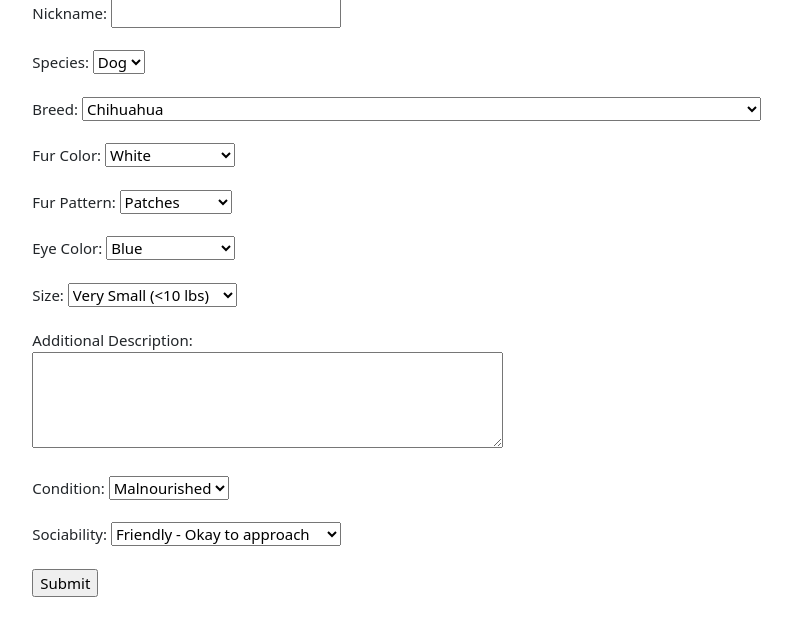
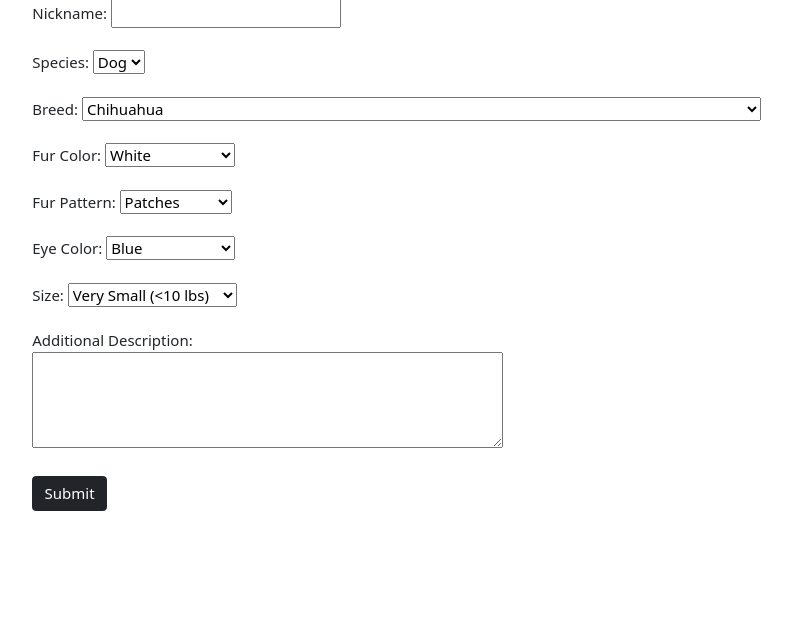
Before and after one commit to jelainhart/fnpa, a PHP site: page /cs4640/addpet.php in a window 1280 px wide. Shown: the part 67-703 px from the top of the page, without its empty margins (49-841 px from the left). Run offline with PHP 8.4, Linux system fonts and the light colour scheme.

Commit message:
made pet adding work

```diff
--- a/addpet-db.php
+++ b/addpet-db.php
@@ -1,41 +1,41 @@
 <?php
-function addPet($species, $breed, $fur_color, $fur_pattern, $eye_color, $size, $additional_description, $nickname)
+function addPet($species, $breed, $fur_color, $fur_pattern, $eye_color, $pet_size, $additional_description, $nickname)
 {
-   global $db;        // ensure proper data type before inserting it into a db
+   global $db;
 
-   $animal_query = "INSERT INTO Animal (species, breed, fur_color, fur_pattern, eye_color, size, additional_description) VALUES (:species, :breed, :fur_color, :fur_pattern, :eye_color, :pet_size, :additional_description)";
-   $pets_query = "INSERT INTO Pets (nickname) VALUES (:nickname)";
+   $animal_query = "INSERT INTO Animal (species, breed, fur_color, fur_pattern, eye_color, pet_size, additional_description) VALUES (:species, :breed, :fur_color, :fur_pattern, :eye_color, :pet_size, :additional_description)";
+   $pets_query = "INSERT INTO Pets (animal_id, nickname) VALUES (:animal_id, :nickname)";
 
    try {
-      // prepared statement
-      // pre-compile
+      $db->beginTransaction();
+      // Insert into Animal table
       $statement = $db->prepare($animal_query);
-      // fill in the value
       $statement->bindValue(':species', $species);
       $statement->bindValue(':breed', $breed);
-      $statement->bindValue(':fur_color',$fur_color);
+      $statement->bindValue(':fur_color', $fur_color);
       $statement->bindValue(':fur_pattern', $fur_pattern);
       $statement->bindValue(':eye_color', $eye_color);
-      $statement->bindValue(':pet_size',$size);
+      $statement->bindValue(':pet_size', $pet_size);
       $statement->bindValue(':additional_description', $additional_description);
-      $statement->bindValue(':eye_color', $eye_color);
-      // exe
       $statement->execute();
+      $animal_id = $db->lastInsertId();
       $statement->closeCursor();
 
-
+      // Insert into Pets table
       $statement2 = $db->prepare($pets_query);
+      $statement2->bindValue(':animal_id', $animal_id);
       $statement2->bindValue(':nickname', $nickname);
       $statement2->execute();
       $statement2->closeCursor();
 
+      $db->commit();
 
-   } catch (PDOException $e)
-   {
-      $e->getMessage();   // consider a generic message
-   } catch (Exception $e)
-   {
-      $e->getMessage();   // consider a generic message
+   } catch (PDOException $e) {
+      $db->rollBack();
+      echo "Error: " . $e->getMessage();
+   } catch (Exception $e) {
+      $db->rollBack();
+      echo "Error: " . $e->getMessage();
    }
-
 }
+?>
--- a/addpet.php
+++ b/addpet.php
@@ -9,8 +9,7 @@ if ($_SERVER['REQUEST_METHOD'] == 'POST')   // GET
 {
   if (!empty($_POST['addPetBtn']))    // $_GET['....']
   {
-      addRequests($_POST['species'], $_POST['breed'], $_POST['fur_color'], $_POST['fur_pattern'], $_POST['eye_color'], $_POST['pet_size'], $_POST['additional_description'], $_POST['nickname']);
-      $list_of_requests = getAllRequests();
+      addPet($_POST['species'], $_POST['breed'], $_POST['fur_color'], $_POST['fur_pattern'], $_POST['eye_color'], $_POST['pet_size'], $_POST['additional_description'], $_POST['nickname']);
   }
 }
   ?>
@@ -40,7 +39,7 @@ if ($_SERVER['REQUEST_METHOD'] == 'POST')   // GET
     </div>
   </div>
 
-  <form method="post" action="<?php $_SERVER['PHP_SELF'] ?>" onsubmit="return validateInput()">
+  <form method="post" action="addpet.php">
     <label for="nickname">Nickname:</label>
         <input type="text" id="nickname" name="nickname"><br><br>
 
@@ -351,8 +350,8 @@ if ($_SERVER['REQUEST_METHOD'] == 'POST')   // GET
       <option value="dark">Dark</option>
     </select><br><br>
 
-    <label for="size">Size:</label>
-    <select id="size" name="size">
+    <label for="pet_size">Size:</label>
+    <select id="pet_size" name="pet_size">
       <option value="very_small">Very Small (&lt;10 lbs)</option>
       <option value="small">Small (10-25 lbs)</option>
       <option value="medium">Medium (26-50 lbs)</option>
@@ -363,27 +362,7 @@ if ($_SERVER['REQUEST_METHOD'] == 'POST')   // GET
     <label for="additional_description">Additional Description:</label><br>
     <textarea id="additional_description" name="additional_description" rows="4" cols="50"></textarea><br><br>
 
-    <label for="condition">Condition:</label>
-    <select id="condition" name="condition">
-      <option value="malnourished">Malnourished</option>
-      <option value="sick">Sick</option>
-      <option value="injured">Injured</option>
-      <option value="tired">Tired</option>
-      <option value="healthy">Healthy</option>
-      <option value="unknown">Unknown</option>
-    </select><br><br>
-
-    <label for="sociability">Sociability:</label>
-    <select id="sociability" name="sociability">
-      <option value="friendly">Friendly - Okay to approach</option>
-      <option value="cautious">Cautious</option>
-      <option value="skittish">Skittish</option>
-      <option value="temperamental">Temperamental</option>
-      <option value="aggressive">Aggressive - Do not approach</option>
-      <option value="unknown">Unknown</option>
-    </select><br><br>
-
-    <input type="submit" value="Submit" id="addPetBtn" name="addPetBtn class="btn btn-dark">
+    <input type="submit" value="Submit" id="addPetBtn" name="addPetBtn" class="btn btn-dark">
   </form>
 </body>
 </html>
--- a/fnpa.sql
+++ b/fnpa.sql
@@ -14,7 +14,7 @@ nickname VARCHAR(32) NOT NULL,
 species VARCHAR(32) NOT NULL,
 breed VARCHAR(32),
 fur_color VARCHAR(32),
-fur_patten VARCHAR(32),
+fur_pattern VARCHAR(32),
 eye_color VARCHAR(32) NOT NULL,
 pet_size VARCHAR(32) NOT NULL,
 additional_description VARCHAR(255),
@@ -34,6 +34,7 @@ PRIMARY KEY(animal_id));
 
 CREATE TABLE IF NOT EXISTS Stray(
 animal_id INT NOT NULL,
+nickname VARCHAR(32) NOT NULL,
 zip_code INT(5) NOT NULL,
 sociability VARCHAR(32),
 FOREIGN KEY (animal_id)  REFERENCES Animal(animal_id),
@@ -361,7 +362,7 @@ SELECT COUNT(*) FROM Stray;
 
 -- Basic SQL commands for the logic of our app
 -- When signing up for our site, a person can register their own informat and they will be added to the People’s table (insert statements shown above) and can update their information if it changes.
-UPDATE People SET primary_phone = '7035865445' WHERE person_id = 4;
+UPDATE People SET primary_phone_number = '7035865445' WHERE person_id = 4;
 
 --When a person registers their household, they can add people (insert statements shown above) and remove people or update the Is Part Of table in the event that someone moves to a different household.
 DELETE FROM Is_part_of WHERE person_id = 3;
```
